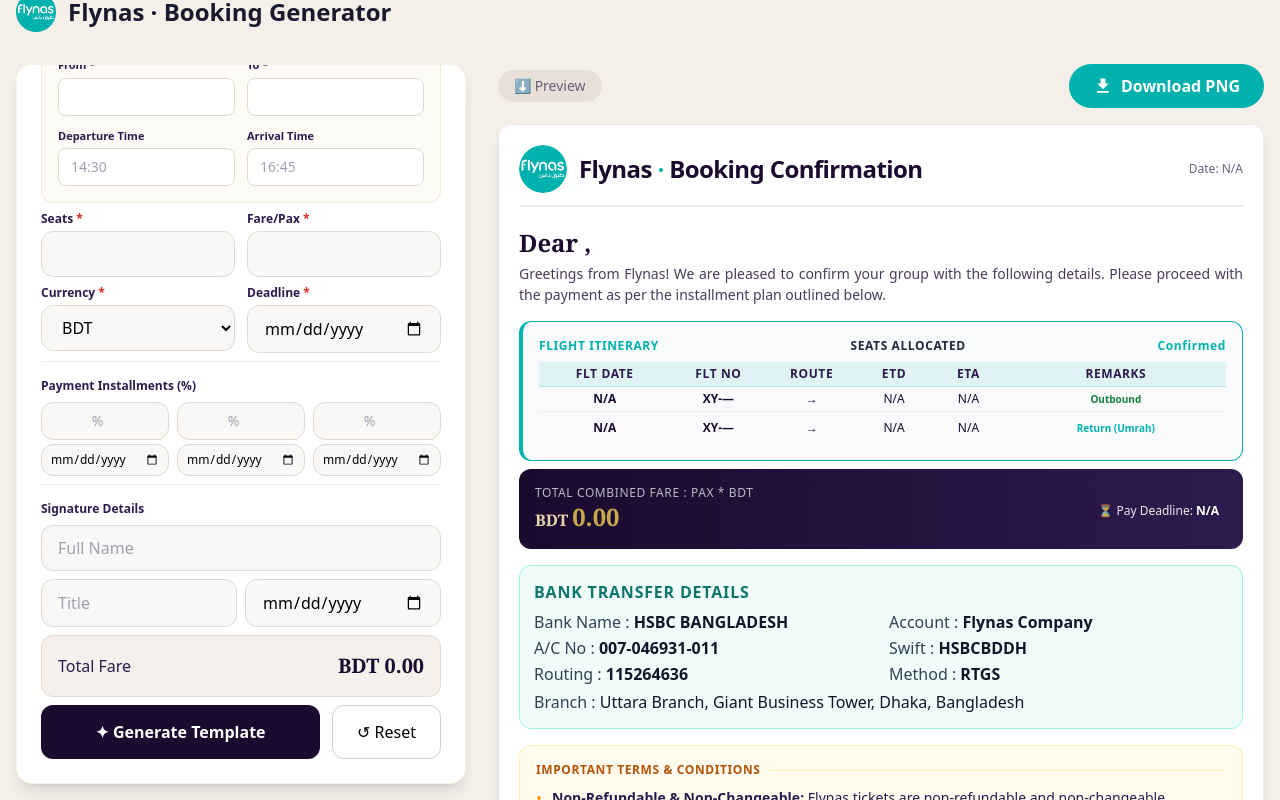
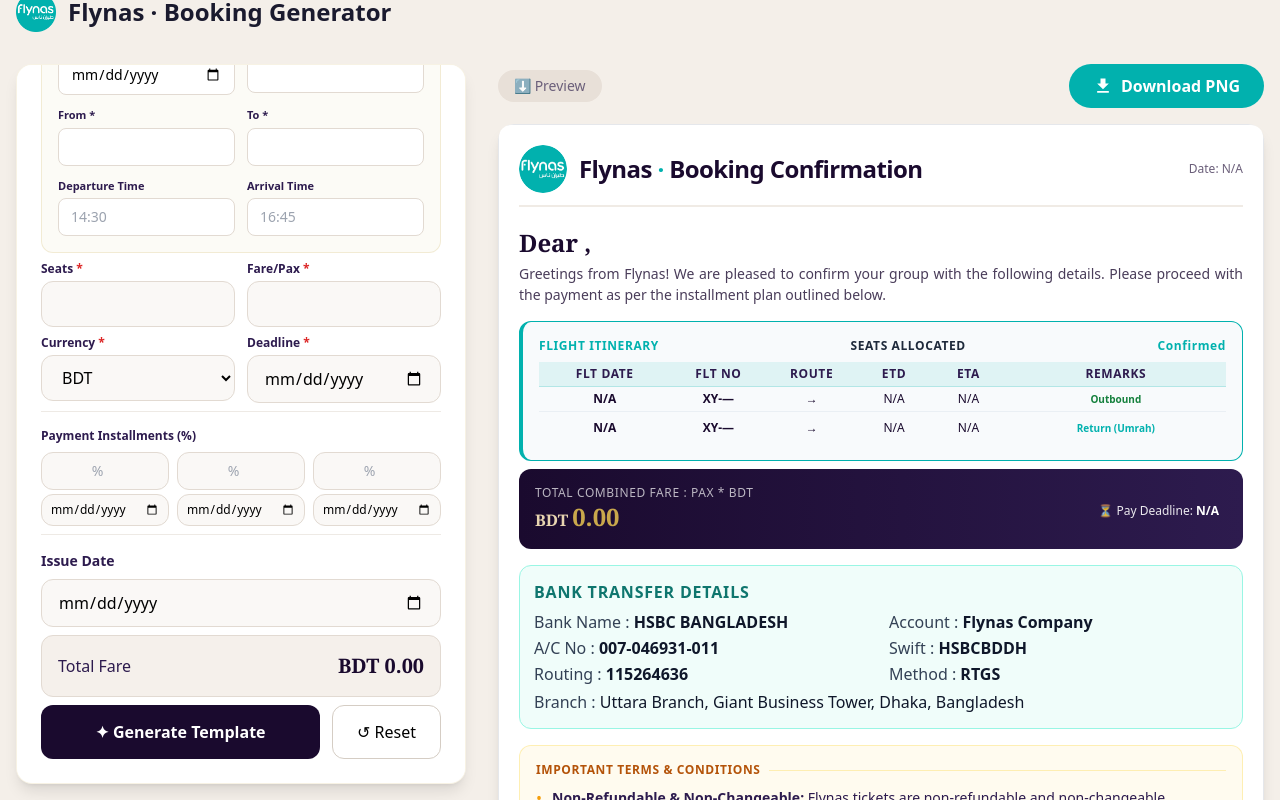
Before and after one commit to Tanvir225/booking-confirmation-template, a React (Vite) app: page / in a window 1280 px wide. Both pictures are taken after a click on the button "✦ Generate Template". Shown: the part 24-824 px from the top of the page. Built offline with nearby package versions, Linux system fonts and the light colour scheme.

Commit message:
signature info and terms condition has been edited

```diff
--- a/src/App.jsx
+++ b/src/App.jsx
@@ -34,8 +34,8 @@
     dueDate1: '',
     dueDate2: '',
     dueDate3: '',
-    signatoryName: '',
-    signatoryTitle: '',
+    // signatoryName: '',
+    // signatoryTitle: '',
     signatureDate: '',
   });
 
@@ -154,8 +154,8 @@
       dueDate1: '',
       dueDate2: '',
       dueDate3: '',
-      signatoryName: '',
-      signatoryTitle: '',
+      // signatoryName: '',
+      // signatoryTitle: '',
       signatureDate: '',
     });
     setIsGenerated(false);
@@ -427,11 +427,11 @@
 
               {/* Signature Info */}
               <div className="border-t border-[#eeeae5] pt-4 mt-2">
-                <label className="block text-xs font-semibold text-[#2d1b4e] mb-2">Signature Details</label>
+                <label className="block text-sm font-semibold text-[#2d1b4e] mb-2">Issue Date</label>
                 <div className="space-y-2">
-                  <input type="text" name="signatoryName" value={formData.signatoryName} onChange={handleChange} placeholder="Full Name" className="w-full px-4 py-2.5 border border-[#e2dad2] rounded-xl bg-[#faf8f6] outline-none" />
-                  <div className="grid grid-cols-2 gap-2">
-                    <input type="text" name="signatoryTitle" value={formData.signatoryTitle} onChange={handleChange} placeholder="Title" className="w-full px-4 py-2.5 border border-[#e2dad2] rounded-xl bg-[#faf8f6] outline-none" />
+                  {/* <input type="text" name="signatoryName" value={formData.signatoryName} onChange={handleChange} placeholder="Full Name" className="w-full px-4 py-2.5 border border-[#e2dad2] rounded-xl bg-[#faf8f6] outline-none" /> */}
+                  <div className="grid grid-cols-1 gap-2">
+                    {/* <input type="text" name="signatoryTitle" value={formData.signatoryTitle} onChange={handleChange} placeholder="Title" className="w-full px-4 py-2.5 border border-[#e2dad2] rounded-xl bg-[#faf8f6] outline-none" /> */}
                     <input type="date" name="signatureDate" value={formData.signatureDate} onChange={handleChange} className="w-full px-4 py-2.5 border border-[#e2dad2] rounded-xl bg-[#faf8f6] outline-none" />
                   </div>
                 </div>
@@ -650,18 +650,21 @@
                             <span className="text-amber-500 text-base leading-5">•</span>
                             <span><strong className="font-semibold">Non-Refundable & Non-Changeable:</strong> Flynas tickets are non-refundable and non-changeable.</span>
                           </li>
+
+                          <li className="flex items-start gap-2.5">
+                            <span className="text-amber-500 text-base leading-5">•</span>
+                            <span><strong className="font-semibold">Fare Availability:</strong> Fares are subject to availability at the time of booking and may change without prior notice.</span>
+                          </li>
+
                           <li className="flex items-start gap-2.5">
                             <span className="text-amber-500 text-base leading-5">•</span>
                             <span><strong className="font-semibold">Child Fare Policy:</strong> We do not offer separate child fares. All passengers(without INF) are charged adult fare.</span>
                           </li>
-                          <li className="flex items-start gap-2.5">
-                            <span className="text-amber-500 text-base leading-5">•</span>
-                            <span><strong className="font-semibold">Fare Availability:</strong> Fares are subject to availability at the time of booking and may change without prior notice.</span>
-                          </li>
-                          <li className="flex items-start gap-2.5">
+
+                          {/* <li className="flex items-start gap-2.5">
                             <span className="text-amber-500 text-base leading-5">•</span>
                             <span><strong className="font-semibold">PNR Policy:</strong> The Passenger Name Record (PNR) is subject to change at any time without prior notice.</span>
-                          </li>
+                          </li> */}
                         </ul>
 
                         {/* Small footer note */}
@@ -674,9 +677,9 @@
 
                       {/* Sign-off Segment */}
                       <div className="border-2 border-dashed border-[#d5cdc4] rounded-xl p-3">
-                        <div className="text-xs font-bold  tracking-wider text-[#6b5f7a] mb-1">Best Regards</div>
+                        {/* <div className="text-xs font-bold  tracking-wider text-[#6b5f7a] mb-1">Best Regards</div>
                         <div className="text-base font-bold text-[#01b1ae]">{formData.signatoryName}</div>
-                        <div className="text-xs font-medium text-slate-700">{formData.signatoryTitle}</div>
+                        <div className="text-xs font-medium text-slate-700">{formData.signatoryTitle}</div> */}
                         <div className="my-1.5"><img src="/signaturepng.png" alt="signature" className="h-12" /></div>
                         <div className='text-sm space-y-2'>
                           <p className='font-bold'>FLYNAS GSA BANGLADESH</p>
```
